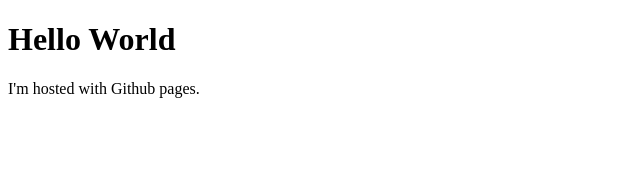
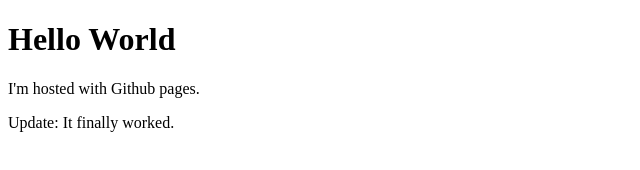
Before and after one commit to romanbean/romanbean.github.io, a plain HTML site: page index.html in a window 1280 px wide. Shown: the whole page, without its empty margins (0-640 px from the left). Drawn offline with Linux system fonts and the light colour scheme.

Commit message:
Update index.html

```diff
--- a/index.html
+++ b/index.html
@@ -8,5 +8,6 @@
 <body>
 	<h1>Hello World</h1>
 	<p>I'm hosted with Github pages.</p>
+	<p>Update: It finally worked.</p>
 </body>
 </html>
```
